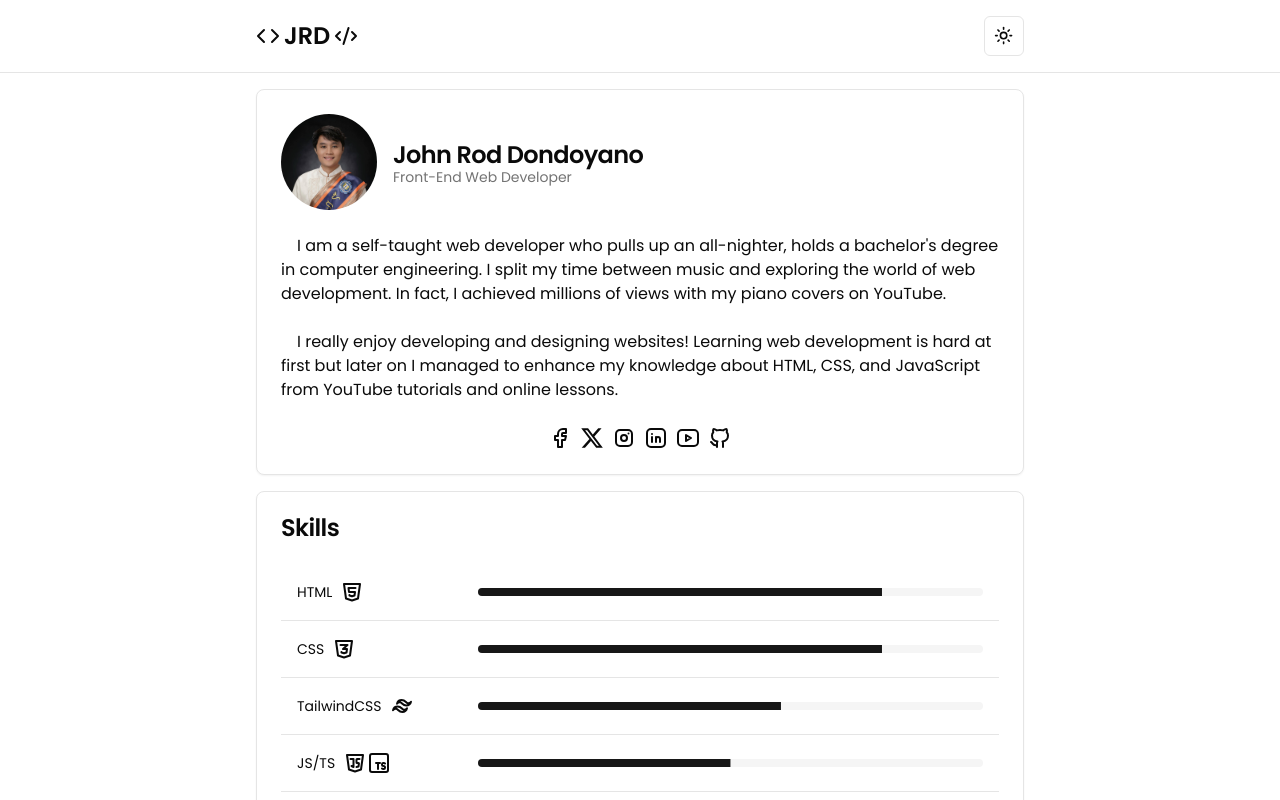
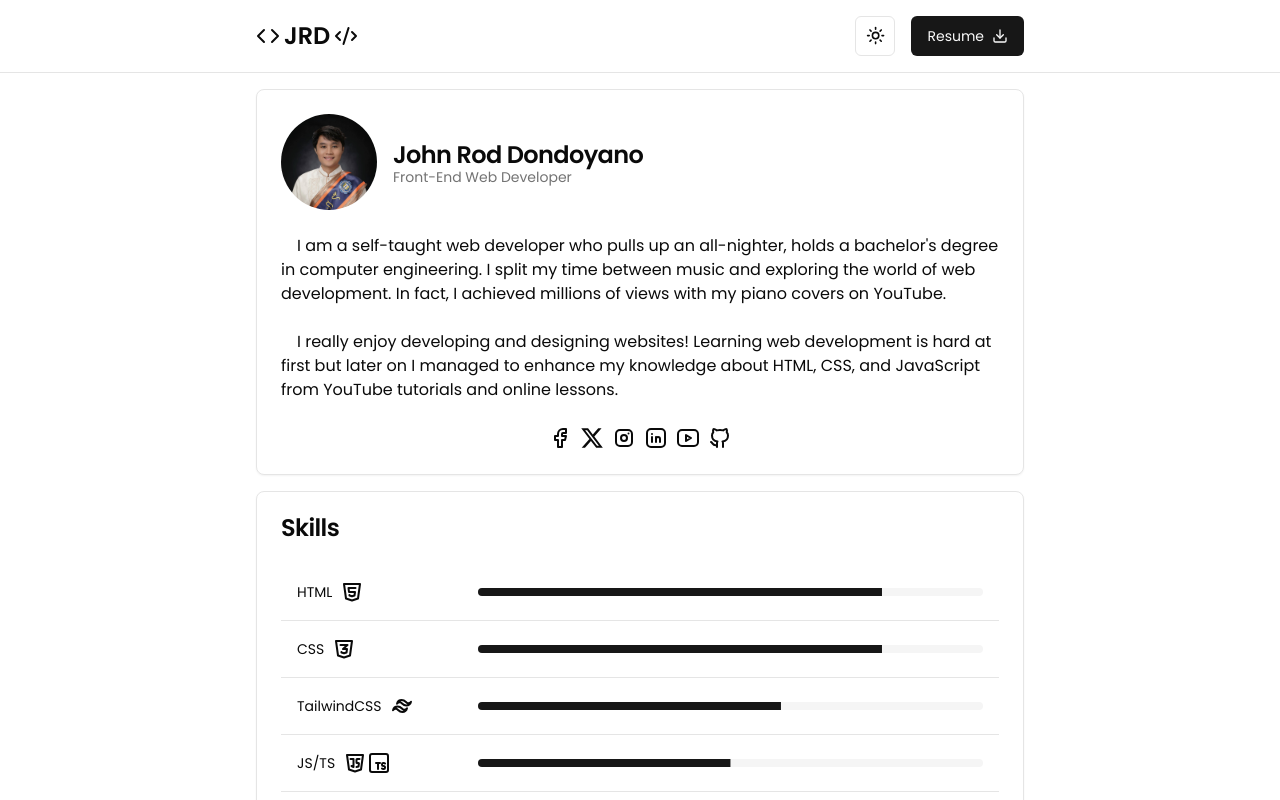
Before and after one commit to dondycles/portfolio-shadcn, a Next.js app: page / in a window 1280 px wide. Built offline with nearby package versions, Linux system fonts and the light colour scheme.

Commit message:
modified:   app/layout.tsx 	modified:   app/page.tsx 	new file:   public/john-rod-dondoyano-resume.pdf

```diff
--- a/app/layout.tsx
+++ b/app/layout.tsx
@@ -4,7 +4,9 @@ import "./globals.css";
 import ThemeProvider from "@/components/theme-provider";
 import { ScrollArea } from "@/components/ui/scroll-area";
 import { ThemeToggle } from "@/components/theme-toggle";
-import { Code, Code2 } from "lucide-react";
+import { Code, Code2, Download } from "lucide-react";
+import Link from "next/link";
+import { Button } from "@/components/ui/button";
 const poppins = Poppins({
   subsets: ["latin"],
   weight: ["400", "600", "800", "900"],
@@ -36,7 +38,19 @@ export default function RootLayout({
             <p className="font-semibold text-2xl flex items-center gap-1">
               <Code /> JRD <Code2 />
             </p>
-            <ThemeToggle />
+            <div className="flex gap-4">
+              <ThemeToggle />
+              <Button asChild variant={"default"}>
+                <Link
+                  href="/john-rod-dondoyano-resume.pdf"
+                  target="_blank"
+                  download
+                >
+                  Resume
+                  <Download className="w-4 h-4 ml-2" />
+                </Link>
+              </Button>
+            </div>
           </nav>
           <ScrollArea>{children}</ScrollArea>
         </ThemeProvider>
--- a/app/page.tsx
+++ b/app/page.tsx
@@ -94,7 +94,7 @@ export default function Home() {
       company: "HeroeZ!",
       job: "Front-End Web Dev.",
       img: "/hz.jpg",
-      skills: ["NextJS", "ViteJS", "TailwindCSS"],
+      skills: ["NextJS", "NextUI", "ViteJS", "TailwindCSS", "Zustand"],
       desc: "Built a website for showcasing and minting NFTs. I build the website with NextJS while the minting page was built with ViteJS.",
       links: [
         { link: "https://heroe-z-kousei.vercel.app", name: "Main Website" },
```
Also changed, not shown: 1 other file (tests, documents, lock files or other folders).
